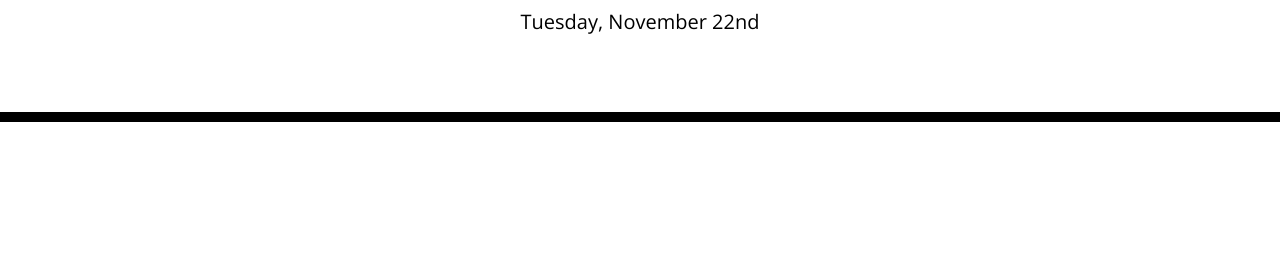
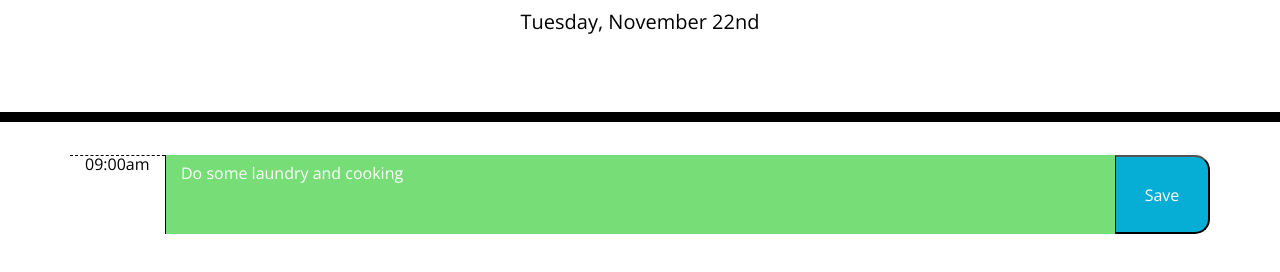
Before and after one commit to dylanjacob76/work-day-scheduler, a plain HTML site: page index.html in a window 1280 px wide. Shown: the part 182-454 px from the top of the page. Drawn offline with nearby package versions, Linux system fonts and the light colour scheme.

Commit message:
hard coded initial timeblock for future use

```diff
--- a/assets/css/style.css
+++ b/assets/css/style.css
@@ -33,7 +33,7 @@ body {
   .row {
     white-space: pre-wrap;
     height: 80px;
-    border-top: 1px solid white;;
+    border-top: 1px solid white;
   }
 
   .hour {
--- a/assets/js/script.js
+++ b/assets/js/script.js
@@ -17,3 +17,8 @@ var currentDay = moment().format("dddd, MMMM Do");
 var pEl = $("<p>");
 pEl.append(currentDay)
 currentDayEl.append(pEl);
+
+// Displays timeblock on page
+// var hourEl = $("div");
+// hourEl.addClass("hour");
+// hourEl.text("09:00am"); // Change from hardcode
--- a/index.html
+++ b/index.html
@@ -1,23 +1,14 @@
 <!DOCTYPE html>
 <html lang="en">
+
 <head>
     <meta charset="UTF-8" />
     <meta name="viewport" content="width=device-width, initial-scale=1.0" />
     <meta http-equiv="X-UA-Compatible" content="ie=edge" />
-    <link
-      rel="stylesheet"
-      href="https://stackpath.bootstrapcdn.com/bootstrap/4.3.1/css/bootstrap.min.css"
-    />
-    <link
-      rel="stylesheet"
-      href="https://use.fontawesome.com/releases/v5.8.1/css/all.css"
-      integrity="sha384-50oBUHEmvpQ+1lW4y57PTFmhCaXp0ML5d60M1M7uH2+nqUivzIebhndOJK28anvf"
-      crossorigin="anonymous"
-    />
-    <link
-      href="https://fonts.googleapis.com/css?family=Open+Sans&display=swap"
-      rel="stylesheet"
-    />
+    <link rel="stylesheet" href="https://stackpath.bootstrapcdn.com/bootstrap/4.3.1/css/bootstrap.min.css" />
+    <link rel="stylesheet" href="https://use.fontawesome.com/releases/v5.8.1/css/all.css"
+        integrity="sha384-50oBUHEmvpQ+1lW4y57PTFmhCaXp0ML5d60M1M7uH2+nqUivzIebhndOJK28anvf" crossorigin="anonymous" />
+    <link href="https://fonts.googleapis.com/css?family=Open+Sans&display=swap" rel="stylesheet" />
     <link rel="stylesheet" href="./assets/css/style.css" />
     <title>Work Day Scheduler</title>
 </head>
@@ -26,14 +17,24 @@
     <header class="jumbotron">
         <h1 class="display-3">Work Day Scheduler</h1>
         <p class="lead">A simple calendar app for scheduling your work day</p>
-      <p id="currentDay" class="lead"></p> <!-- Add current date here -->
+        <p id="currentDay" class="lead"></p> <!-- Added current date here -->
     </header>
     <div class="container">
         <!-- Timeblocks go here -->
+
+        <div class="timeblock">
+            <div class="row ">
+                <div class="hour col-1">09:00am</div>
+                <textarea class="future col-10">Do some laundry and cooking </textarea>
+                <button class="saveBtn col-1">Save</button>
+            </div>
+        </div>
+
     </div>
 
     <script src="https://cdnjs.cloudflare.com/ajax/libs/jquery/3.2.1/jquery.min.js"></script>
     <script src="https://cdnjs.cloudflare.com/ajax/libs/moment.js/2.24.0/moment.min.js"></script>
     <script src="./assets/js/script.js"></script>
 </body>
+
 </html>
```
Lines whose indentation alone changed are shown as unchanged.
